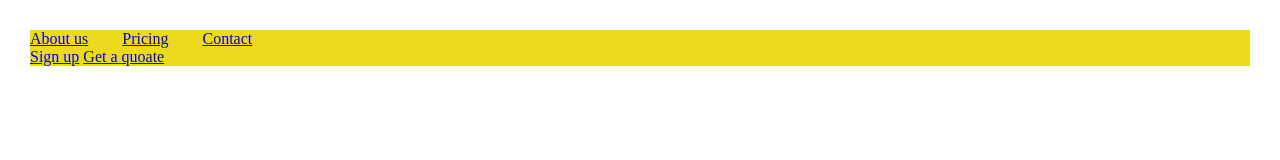
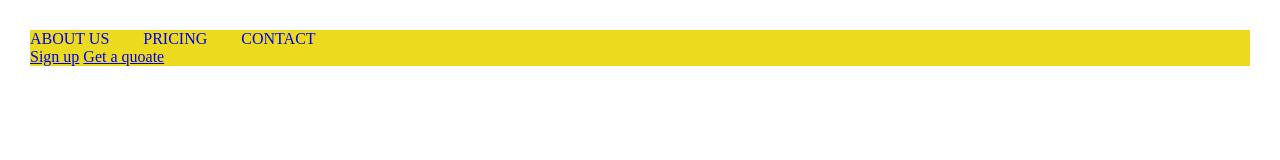
Before and after one commit to Scientific-Research/Sass-Scss-Project, a website: page index.html in a window 1280 px wide. Drawn offline with Linux system fonts and the light colour scheme.

Commit message:
first line all the items are uppercase!

```diff
--- a/style.scss
+++ b/style.scss
@@ -20,7 +20,13 @@ nav {
     margin-left: 30px;
 
     &:first-child {
+      // & means: .navigation li:first-child
       margin: 0;
+    }
+    // .navigation li a {}
+    a {
+      text-decoration: none;
+      text-transform: uppercase;
     }
   }
 }
```
Also changed, not shown: style.css, 1 other file.
